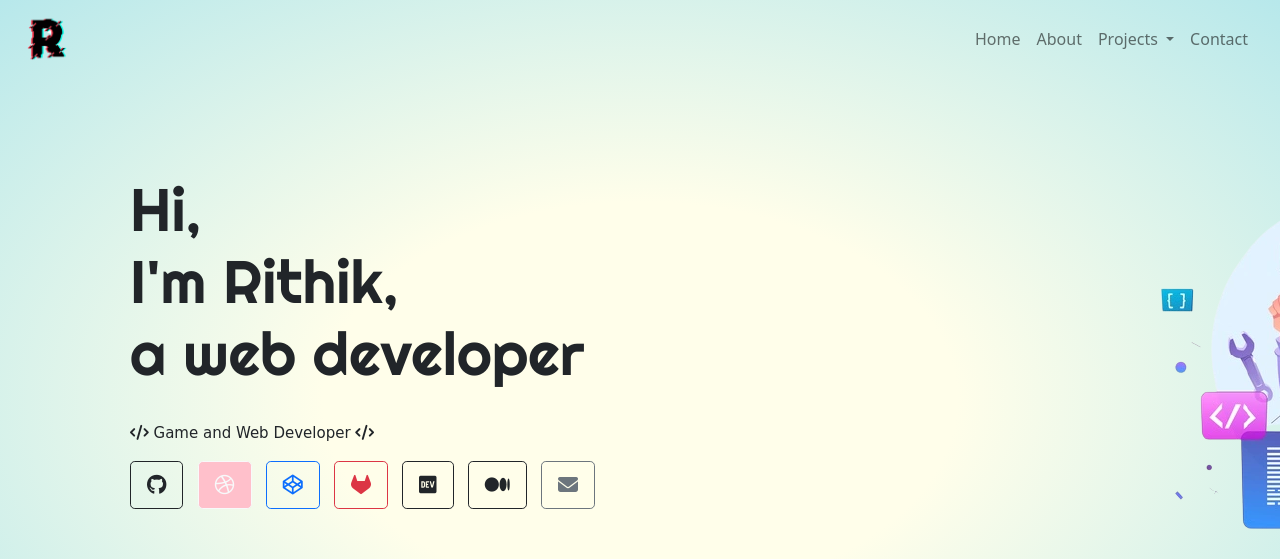
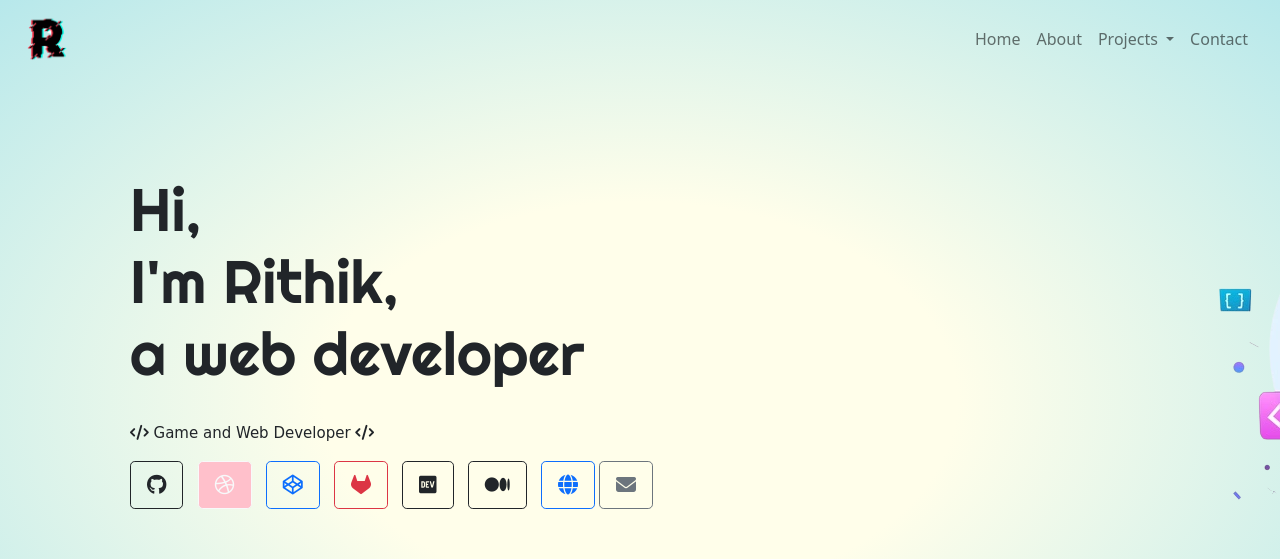
Before and after one commit to rithikdev/rithikdev.github.io, a plain HTML site: page index.html in a window 1280 px wide. Shown: the top 559 px of the page. Drawn offline with nearby package versions, Linux system fonts and the light colour scheme; a web font is replaced by a local one.

Commit message:
Update index.html

```diff
--- a/index.html
+++ b/index.html
@@ -77,6 +77,7 @@
     <a href="https://gitlab.com/Code2Rithik" class="btn btn-outline-danger btn-lg gitlab-button" role="button"> <i class="fab fa-gitlab"></i></a>
     <a href="https://dev.to/code2rithik" class="btn btn-outline-dark btn-lg dev-button" role="button"> <i class="fab fa-dev"></i></a>
     <a href="https://code2rithik.medium.com/" class="btn btn-outline-dark btn-lg medium-button" role="button"> <i class="fab fa-medium"></i></a>
+    <a href="https://rithikdev.github.io/" class="btn btn-outline-primary btn-lg website-button" role="button"> <i class="fas fa-globe"></i></a>
     <a href="mailto:talk2rithiks@gmail.com" class="btn btn-outline-secondary btn-lg email-button" role="button"> <i class="fas fa-envelope"></i></a>
     <img class="title-img" src="images/title-img.png">
     <br><br><br><br><br><br><br><br><br><br><br><br><br><br><br><br>
```
